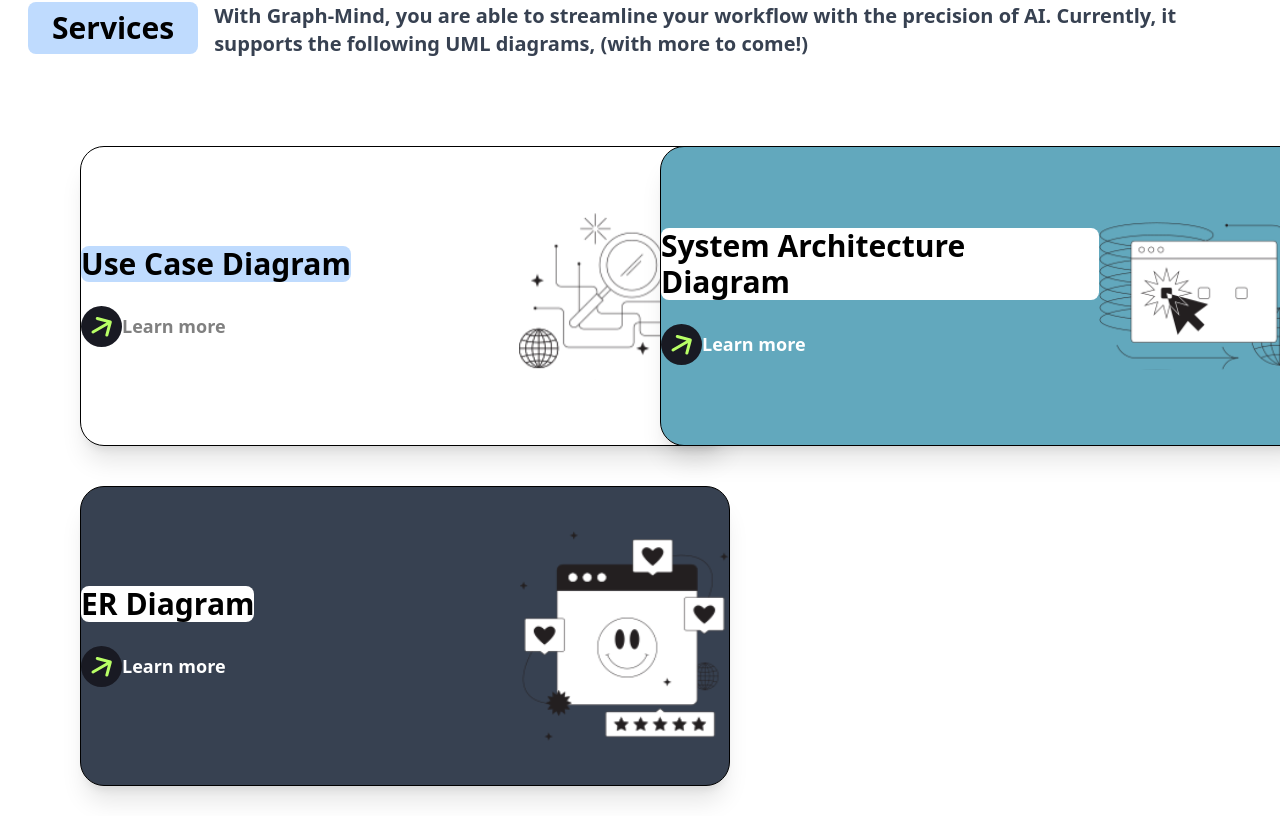
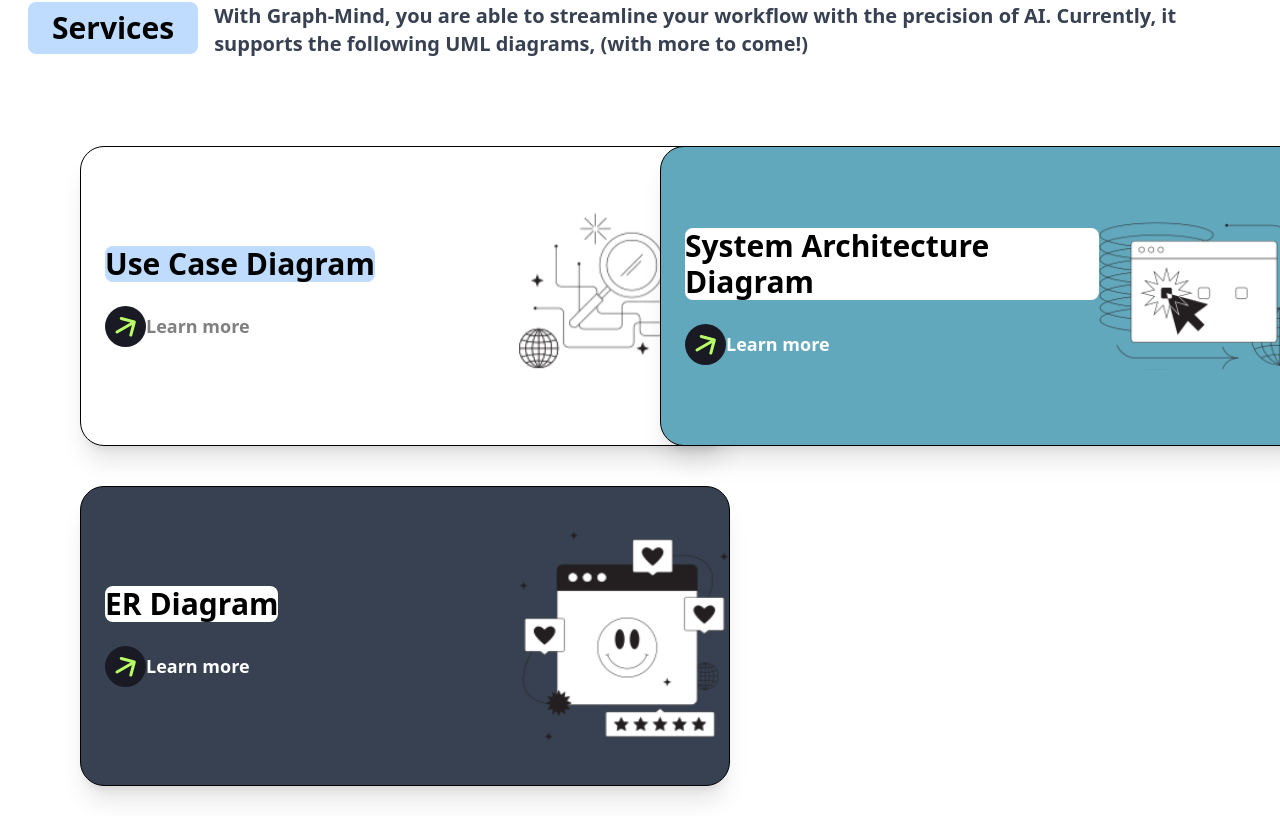
Before and after one commit to parthabnave/GraphMind, a React (Vite) app in the folder frontend/: page / in a window 1280 px wide. Shown: the part 724-1540 px from the top of the page. Built offline with nearby package versions, Linux system fonts and the light colour scheme.

Commit message:
Finalised Home Page

```diff
--- a/frontend/components/Home_page_card.jsx
+++ b/frontend/components/Home_page_card.jsx
@@ -4,7 +4,7 @@
   return (
     <div
       className="border border-black flex justify-between items-center shadow-xl mx-auto"
-      style={{ backgroundColor: boxBackground, borderRadius: "1.5rem", width: "650px", height: "300px" }}
+      style={{ backgroundColor: boxBackground, borderRadius: "1.5rem", width: "650px", height: "300px",marginTop:"0px", paddingTop:"0px",paddingLeft:"1.5rem"}}
     >
       <div className="mt-0">
         <div
--- a/frontend/src/home.jsx
+++ b/frontend/src/home.jsx
@@ -132,7 +132,7 @@
 {
     return(
         <div className="text-white bg-black h-[400px]">
-        <div className="bg-black flex space-x-12 items-center p-5 shadow-md">
+        <div className="bg-black flex space-x-12 items-center p-5 shadow-[0_0_7px_white]">
             <h1 className="text-5xl  font-semibold">Graph-Mind</h1>
             <div className="flex space-x-8 text-xl font-semibold text-gray-600">
                 <img src={linkedin} alt="linkedin" />
```
